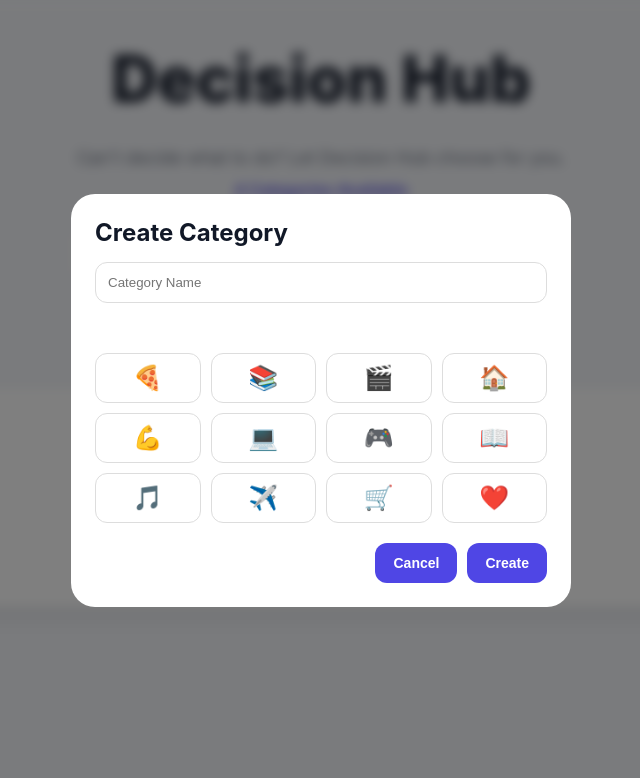
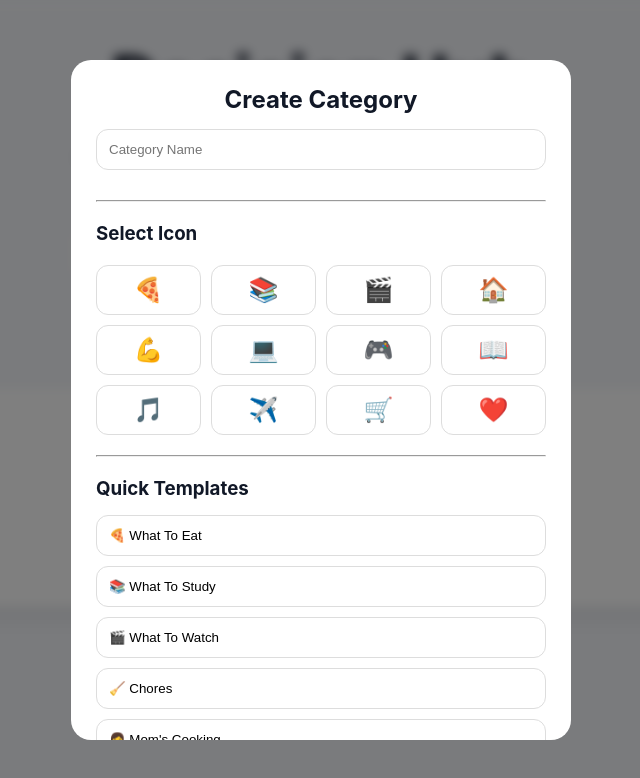
Before and after one commit to KoyanaSingh/decision-hub, a React (Vite) app: page / in a window 1280 px wide. Both pictures are taken after typing "Sample" into the empty fields and a click on the button "+ New Category". Shown: the top 778 px of the page, without its empty margins (319-959 px from the left). Built offline with nearby package versions, Linux system fonts and the light colour scheme; the HTML template or start-up script is replaced by a standard one.

Commit message:
Add category templates

```diff
--- a/src/components/CreateCategoryModal.jsx
+++ b/src/components/CreateCategoryModal.jsx
@@ -13,6 +13,34 @@ const ICONS = [
   "✈️",
   "🛒",
   "❤️",
+];
+
+const TEMPLATES = [
+  {
+    name: "What To Eat",
+    icon: "🍕",
+    items: ["Pizza", "Burger", "Biryani", "Dosa", "Momos", "Pasta"],
+  },
+  {
+    name: "What To Study",
+    icon: "📚",
+    items: ["DSA", "React", "Node.js", "System Design", "JavaScript", "SQL"],
+  },
+  {
+    name: "What To Watch",
+    icon: "🎬",
+    items: ["Movie", "Anime", "YouTube", "Documentary", "Netflix Series"],
+  },
+  {
+    name: "Chores",
+    icon: "🧹",
+    items: ["Laundry", "Clean Room", "Wash Dishes", "Organize Desk", "Vacuum"],
+  },
+  {
+    name: "Mom's Cooking",
+    icon: "👩",
+    items: ["Paneer", "Rajma", "Dal Rice", "Chole", "Pulao", "Paratha"],
+  },
 ];
 
 function CreateCategoryModal({ onClose, onCreate }) {
@@ -42,6 +70,10 @@ function CreateCategoryModal({ onClose, onCreate }) {
           onChange={(e) => setName(e.target.value)}
         />
 
+        <hr />
+
+        <h3 style={{ marginTop: "20px" }}>Select Icon</h3>
+
         <div className="icon-grid">
           {ICONS.map((item) => (
             <button
@@ -50,6 +82,30 @@ function CreateCategoryModal({ onClose, onCreate }) {
               onClick={() => setIcon(item)}
             >
               {item}
+            </button>
+          ))}
+        </div>
+
+        <hr />
+
+        <h3 style={{ marginTop: "20px" }}>Quick Templates</h3>
+
+        <div className="template-grid">
+          {TEMPLATES.map((template) => (
+            <button
+              key={template.name}
+              className="template-btn"
+              onClick={() => {
+                onCreate({
+                  name: template.name,
+                  icon: template.icon,
+                  items: template.items,
+                });
+
+                onClose();
+              }}
+            >
+              {template.icon} {template.name}
             </button>
           ))}
         </div>
--- a/src/index.css
+++ b/src/index.css
@@ -236,11 +236,18 @@ a {
 }
 
 .modal-card {
+  background: white;
   width: 90%;
   max-width: 500px;
-  background: white;
-  border-radius: 24px;
-  padding: 24px;
+  border-radius: 20px;
+  padding: 25px;
+  max-height: 85vh;
+  overflow-y: auto;
+}
+
+.modal-card h2 {
+  text-align: center;
+  font-size: "25px";
 }
 
 .modal-input {
@@ -312,6 +319,27 @@ a {
   margin-bottom: 20px;
 }
 
+.template-grid {
+  display: flex;
+  flex-direction: column;
+  gap: 10px;
+  margin-top: 15px;
+  margin-bottom: 20px;
+}
+
+.template-btn {
+  border: 1px solid #ddd;
+  background: white;
+  padding: 12px;
+  border-radius: 12px;
+  cursor: pointer;
+  text-align: left;
+}
+
+.template-btn:hover {
+  background: #f8fafc;
+}
+
 @keyframes spin {
   to {
     transform: rotate(360deg);
--- a/src/pages/Dashboard.jsx
+++ b/src/pages/Dashboard.jsx
@@ -27,12 +27,12 @@ function Dashboard() {
     }
   }, [categories]);
 
-  const addCategory = ({ name, icon }) => {
+  const addCategory = ({ name, icon, items = [] }) => {
     const newCategory = {
       id: Date.now().toString(),
       name,
       icon,
-      items: [],
+      items,
     };
 
     setCategories([...categories, newCategory]);
```
